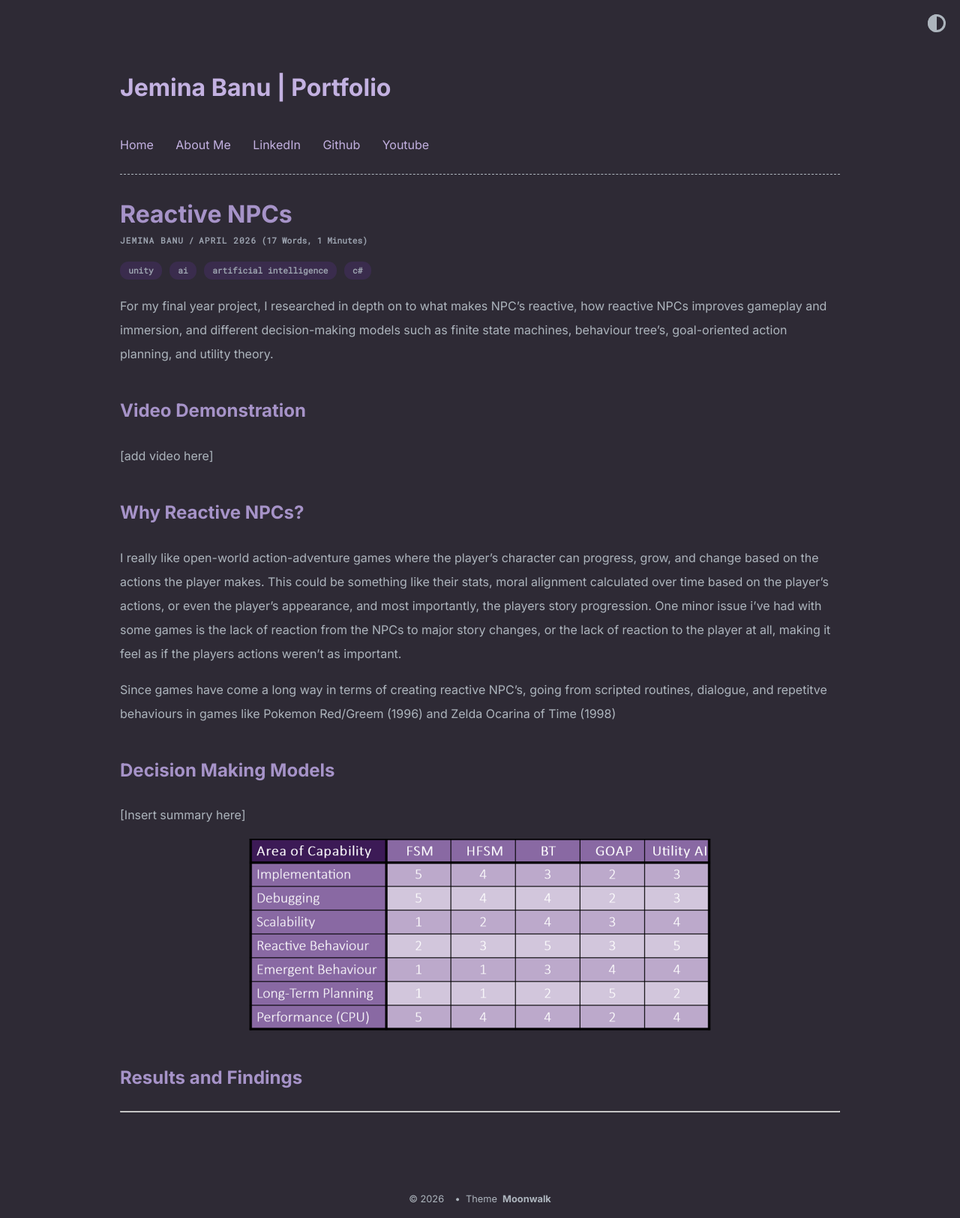
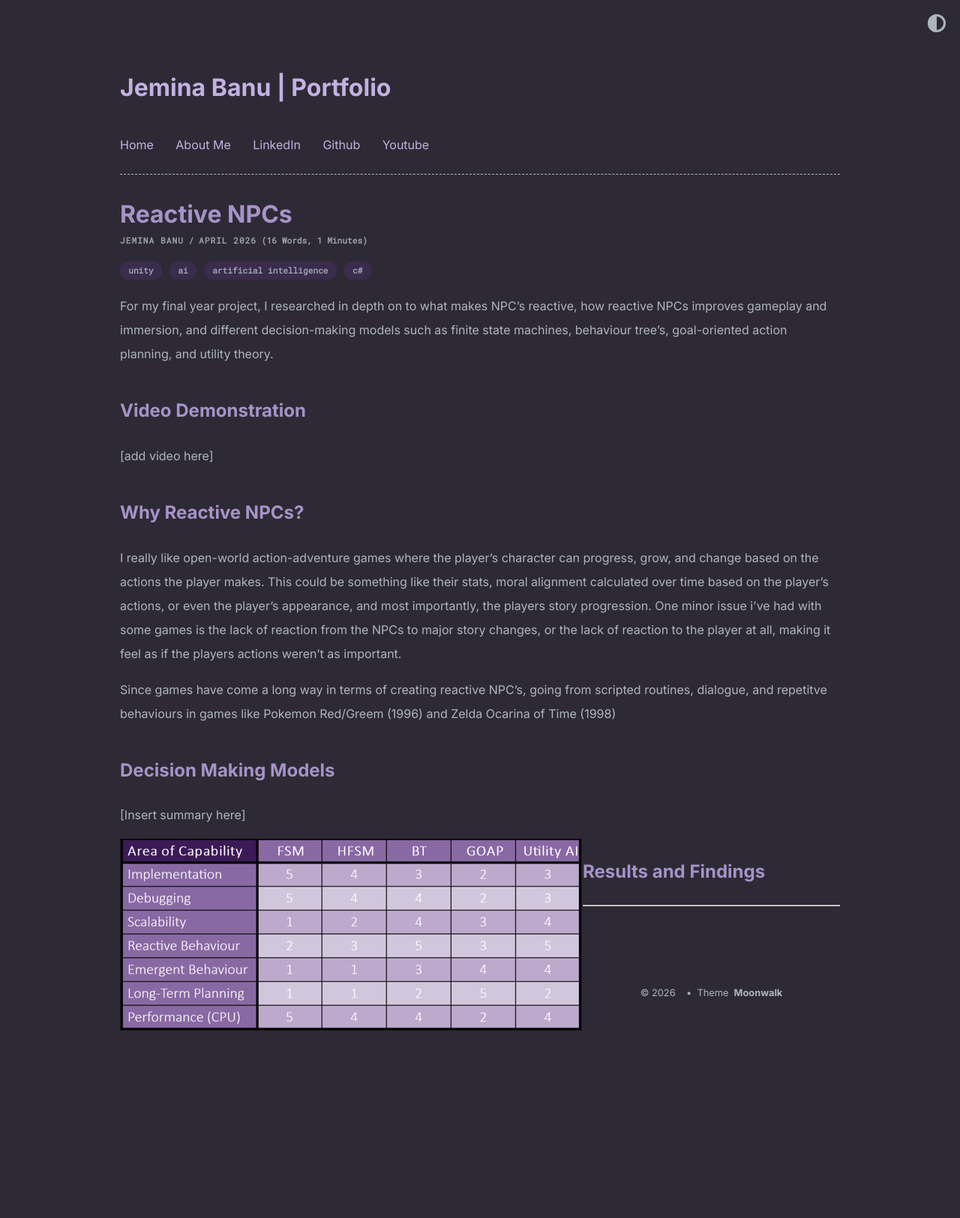
Before and after one commit to Jem-exe/jem-exe.github.io, a Jekyll site: the page built from _posts/2026-04-14-reactive-npcs.md, in a window 1280 px wide. Shown: the whole page at 75% size. Built offline with Jekyll 4.4.1, drawn with Linux system fonts in a browser that asks for light colours; after the commit the page ends 1378 px from its top, so only the background shows below that.

Commit message:
container with float

```diff
--- a/_posts/2026-04-14-reactive-npcs.md
+++ b/_posts/2026-04-14-reactive-npcs.md
@@ -20,8 +20,7 @@
 
 [Insert summary here]
 
-<img src="../images/Decision Making Table.png" alt="Decision-Making Model Table" style="align: left;">
-
+<img src="../images/Decision Making Table.png" alt="Decision-Making Model Table" class="img-container">
 ## Results and Findings
 
 
--- a/_sass/moonwalk.scss
+++ b/_sass/moonwalk.scss
@@ -67,7 +67,7 @@
 .img-container {
   position: relative;
 
-  justify-self: left ;
+  float: left;
 
 }
 .video-container {
```
